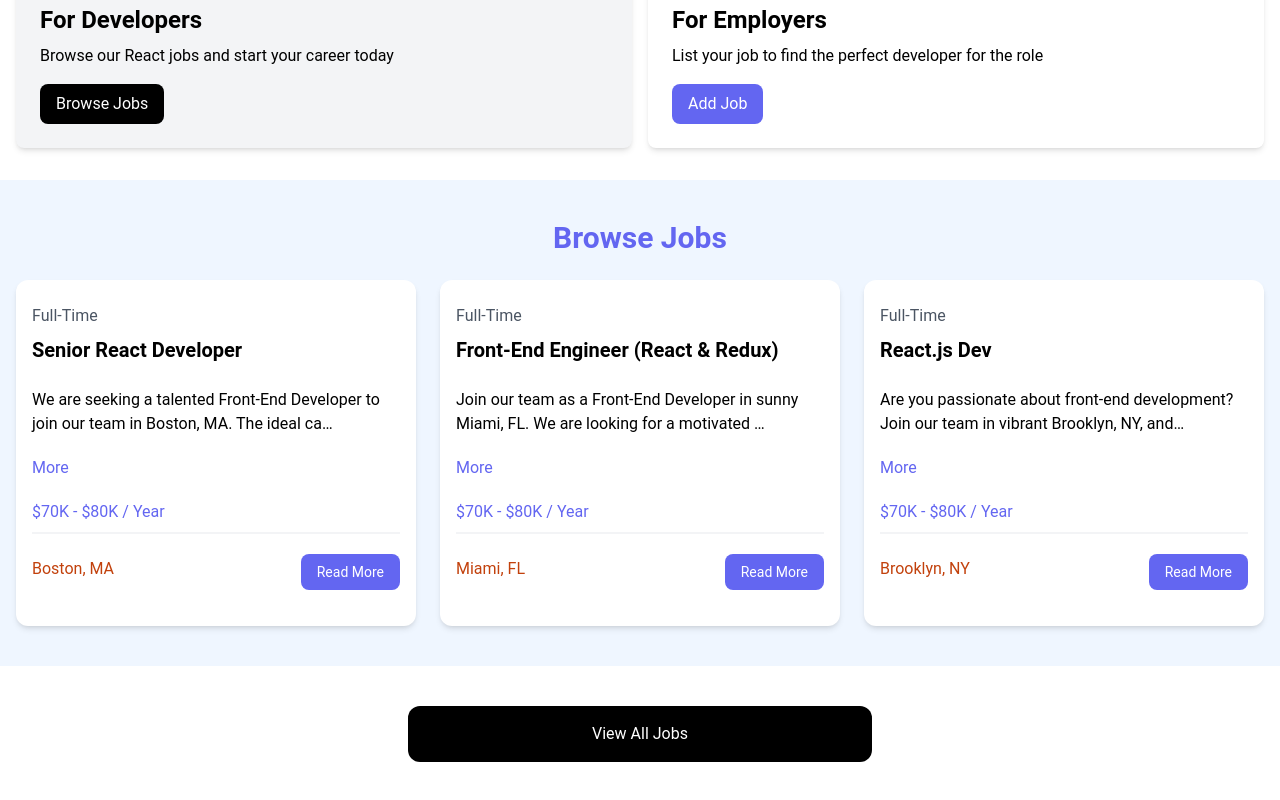
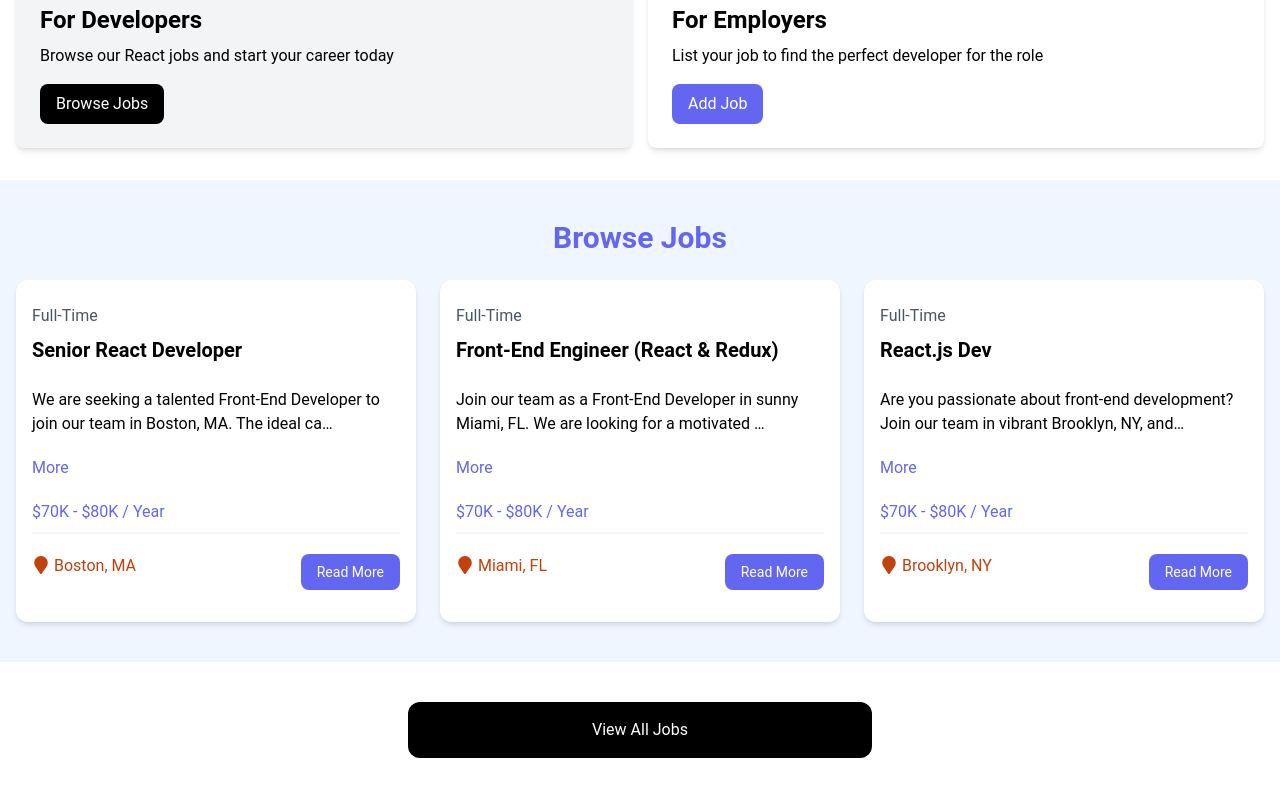
Before and after one commit to elizerdim/job-listing-app, a React (Vite) app: page / in a window 1280 px wide. Shown: the part 429-1229 px from the top of the page. Built offline with nearby package versions, Linux system fonts and the light colour scheme.

Commit message:
Add react-icon FaMapMarker

```diff
--- a/package.json
+++ b/package.json
@@ -11,7 +11,8 @@
   },
   "dependencies": {
     "react": "^18.2.0",
-    "react-dom": "^18.2.0"
+    "react-dom": "^18.2.0",
+    "react-icons": "^5.2.1"
   },
   "devDependencies": {
     "@types/react": "^18.2.66",
--- a/src/components/JobListing.jsx
+++ b/src/components/JobListing.jsx
@@ -1,4 +1,5 @@
 import { useState } from "react";
+import { FaMapMarker } from 'react-icons/fa'
 
 export default function JobListing({ job }) {
   const [ showFullDescription, setShowFullDescription ] = useState(false);
@@ -32,7 +33,7 @@
 
         <div className="flex flex-col lg:flex-row justify-between mb-4">
           <div className="text-orange-700 mb-3">
-            <i className="fa-solid fa-location-dot text-lg"></i>
+            <FaMapMarker className="inline text-lg mb-1 mr-1" />
             {job.location}
           </div>
           <a
```
Also changed, not shown: 2 other files (tests, documents, lock files or other folders).
